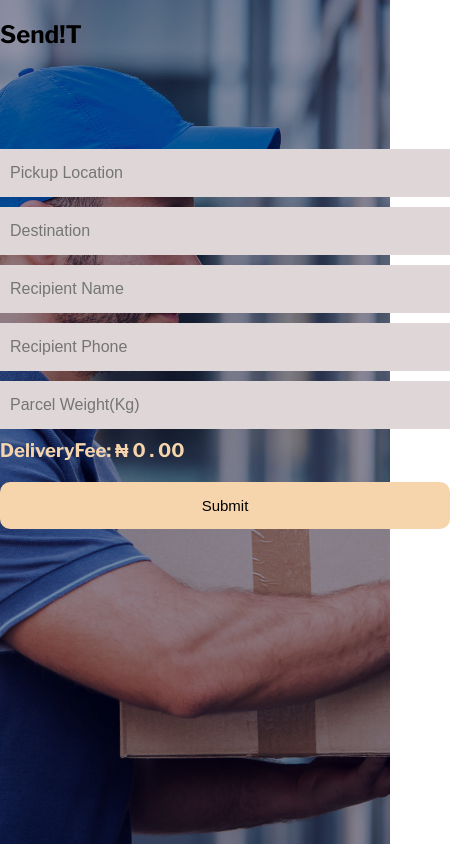
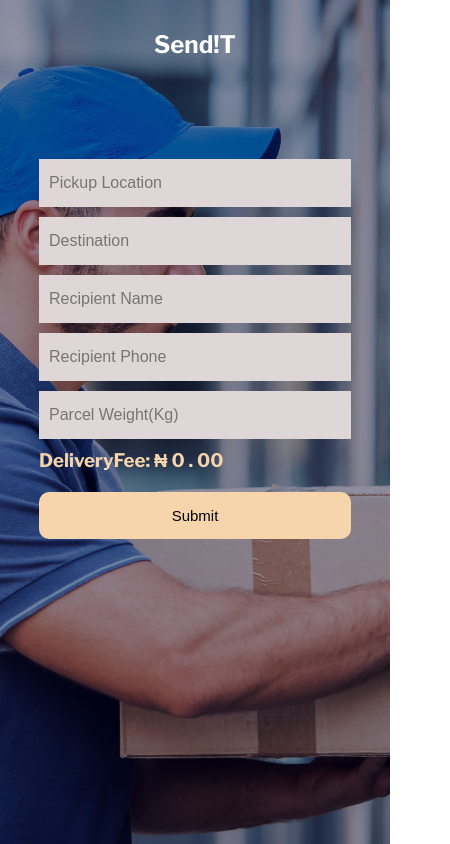
Before and after one commit to ghaneeyat09/send-it, a React (Create React App) app: page /create-order in a window 390 px wide. Shown: the whole page, 450 px wide, since content can reach past the window. Built offline with nearby package versions, Linux system fonts and the light colour scheme.

Commit message:
new commit

```diff
--- a/src/styles/CreateOrder.css
+++ b/src/styles/CreateOrder.css
@@ -18,7 +18,11 @@
     z-index: 1;
   }
   .createOrder .logoStyle{
-    padding-top: 20px;
+    padding-top: 30px;
+  }
+  .logoStyle h2{
+    text-align: center;
+    color: #ffffff;
   }
   .createOrder form{
     width: 450px;
@@ -73,3 +77,8 @@
     background-color: rgb(218, 171, 114);;
     transition: .3s ease-in-out;
   }
+  @media screen and (max-width: 600px){
+    .createOrder form{
+        width: 80%;
+    }
+  }
```
